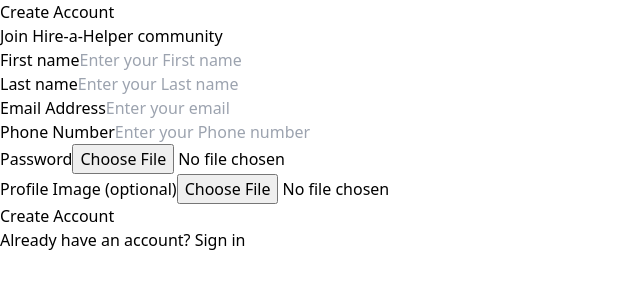
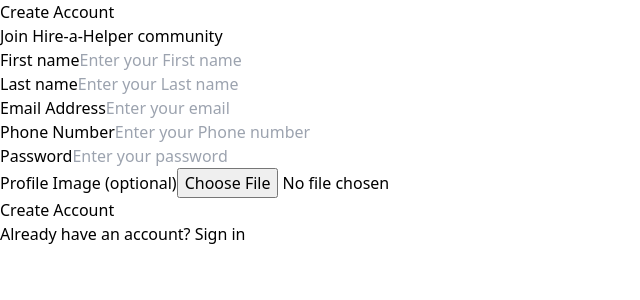
Before and after one commit to Sai-Smruti-M/internship_infosys_2025_hire_a_helper_team_02, a React (Vite) app in the folder frontend/: page /register in a window 1280 px wide. Shown: the top 300 px of the page, without its empty margins (0-640 px from the left). Built offline with nearby package versions, Linux system fonts and the light colour scheme.

Commit message:
Updated frontend and backend code

```diff
--- a/frontend/src/components/Signup.jsx
+++ b/frontend/src/components/Signup.jsx
@@ -144,15 +144,19 @@
 
 
           <div>
-            <label className="block text-gray-700 text-sm font-semibold mb-1">Password</label>
-
-            <input
-              type="file"
-              accept="image/*"
-              onChange={handleImageChange}
-              className="w-full"
-            />
-          </div>
+  <label className="block text-gray-700 text-sm font-semibold mb-1">
+    Password
+  </label>
+  <input
+    type="password"
+    name="password"
+    value={formData.password}
+    onChange={handleChange}
+    placeholder="Enter your password"
+    className="w-full border border-gray-300 rounded-md px-3 py-2"
+    required
+  />
+</div>
 
 
           <div>
```
